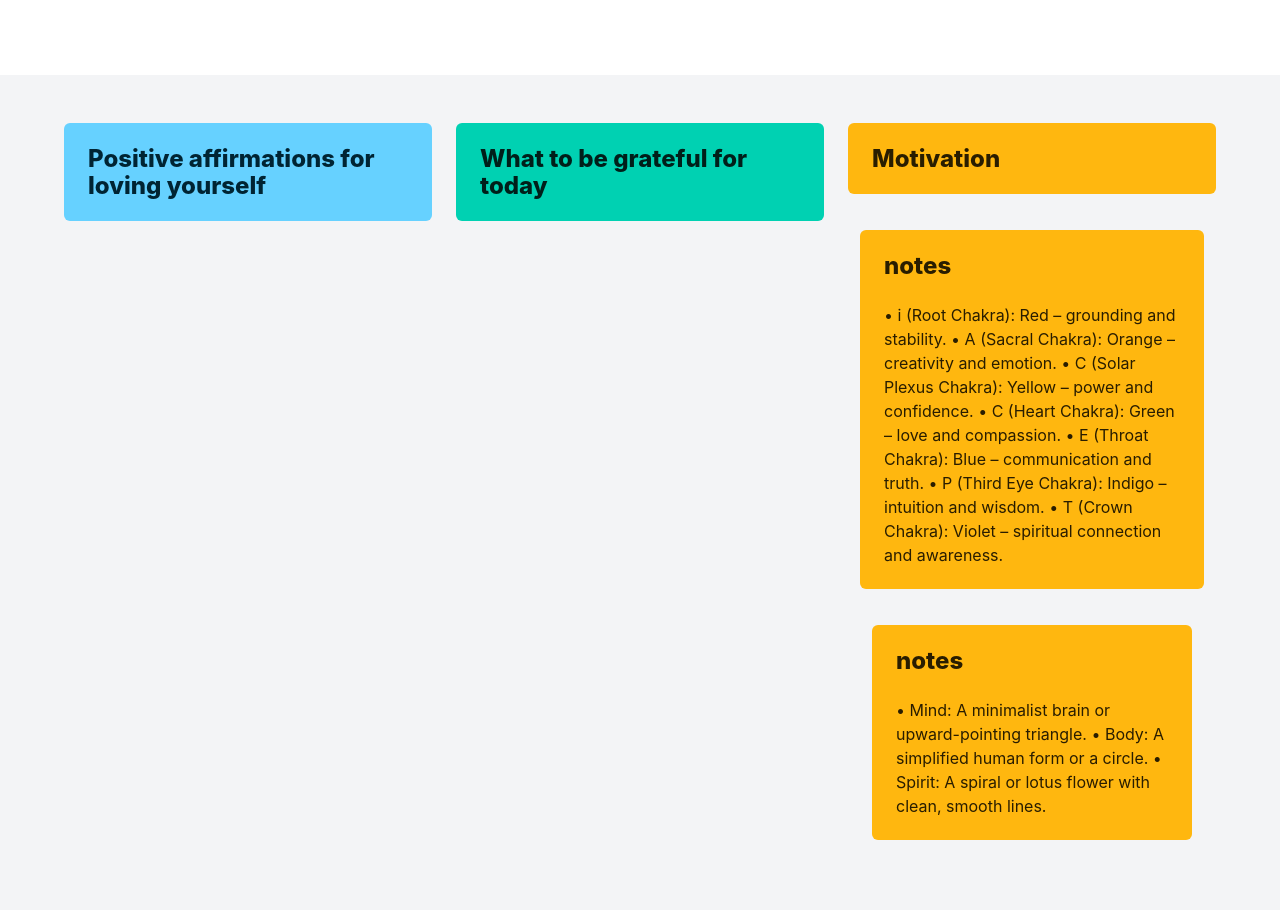
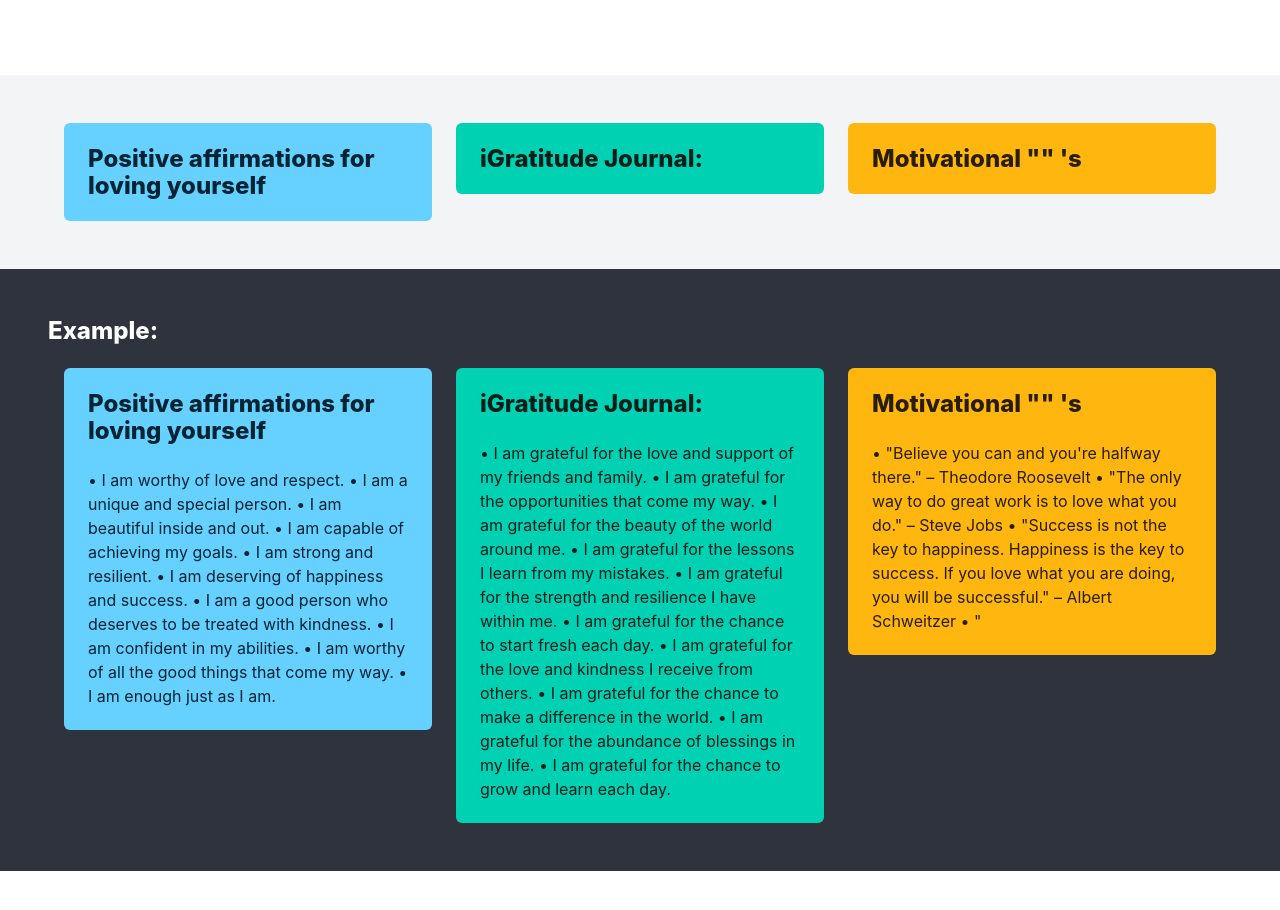
Before and after one commit to NeoTriBaal/Positive-Affirmations, a plain HTML site: page index.html in a window 1280 px wide. Shown: the part 268-1178 px from the top of the page. After the commit the page ends 1139 px from the top, so only its background shows below. Drawn offline with nearby package versions, Linux system fonts and the light colour scheme.

Commit message:
dark mode start, nav bar, example section, footer

```diff
--- a/index.html
+++ b/index.html
@@ -7,11 +7,14 @@
     <link href="
     https://cdn.jsdelivr.net/npm/bulma@1.0.2/css/bulma.min.css
     " rel="stylesheet">
+    <link>
     <script
       defer
       src="https://use.fontawesome.com/releases/v5.0.7/js/all.js"
+
     ></script>
     <!-- <link rel="stylesheet" href="styles/debug.css"> -->
+
      <style>
 
 .center {
@@ -71,10 +74,10 @@
       <div class="navbar-end">
         <div class="navbar-item">
           <div class="buttons">
-            <a class="button is-primary">
+            <a class="button is-light">
               <strong>Sign up</strong>
             </a>
-            <a class="button is-light">
+            <a class="button is-info">
               Log in
             </a>
           </div>
@@ -107,42 +110,66 @@
           </div>
           <div class="column">
             <div class="notification is-primary">
-              <h1 class="title is-size-4">What to be grateful for today</h1>
+              <h1 class="title is-size-4">iGratitude Journal:</h1>
             </div>
           </div>
           <div class="column">
             <div class="notification is-warning">
-              <h1 class="title is-size-4">Motivation</h1>
+              <h1 class="title is-size-4">Motivational "" 's</h1>
 
             </div>
-            <div class="column">
-              <div class="notification is-warning">
-                <h1 class="title is-size-4">notes</h1>
-                <p>
-                  •	i (Root Chakra): Red – grounding and stability.
-                  •	A (Sacral Chakra): Orange – creativity and emotion.
-                  •	C (Solar Plexus Chakra): Yellow – power and confidence.
-                  •	C (Heart Chakra): Green – love and compassion.
-                  •	E (Throat Chakra): Blue – communication and truth.
-                  •	P (Third Eye Chakra): Indigo – intuition and wisdom.
-                  •	T (Crown Chakra): Violet – spiritual connection and awareness.
-                </p>
-              </div>
-              <div class="column">
-                <div class="notification is-warning">
-                  <h1 class="title is-size-4">notes</h1>
-                  <p>
-                    <p>
-                      •	Mind: A minimalist brain or upward-pointing triangle.
-                      •	Body: A simplified human form or a circle.
-                      •	Spirit: A spiral or lotus flower with clean, smooth lines.
-                    </p>
-                  </p>
-                </div>
-          </div>
         </div>
       </div>
     </section>
     <!--/.section-->
+    <!--/.section-->
+    <section class="section has-background-dark">
+      <header class="header">
+        <h1 class="title is-size-4 has-text-white">Example:</h1>
+      <div class="container">
+        <div class="columns">
+          <div class="column">
+            <div class="notification is-info">
+              <h2 class="title is-size-4">Positive affirmations for loving yourself</h1>
+                <p>
+                  •	I am worthy of love and respect.
+                  •	I am a unique and special person.
+                  •	I am beautiful inside and out.
+                  •	I am capable of achieving my goals.
+                  •	I am strong and resilient.
+                  •	I am deserving of happiness and success.
+                  •	I am a good person who deserves to be treated with kindness.
+                  •	I am confident in my abilities.
+                  •	I am worthy of all the good things that come my way.
+                  •	I am enough just as I am.
+
+            </div>
+          </div>
+          <div class="column">
+            <div class="notification is-primary">
+              <h1 class="title is-size-4">iGratitude Journal:</h1>
+              <p>
+                •	I am grateful for the love and support of my friends and family.
+                •	I am grateful for the opportunities that come my way.
+                •	I am grateful for the beauty of the world around me.
+                •	I am grateful for the lessons I learn from my mistakes.
+                •	I am grateful for the strength and resilience I have within me.
+                •	I am grateful for the chance to start fresh each day.
+                •	I am grateful for the love and kindness I receive from others.
+                •	I am grateful for the chance to make a difference in the world.
+                •	I am grateful for the abundance of blessings in my life.
+                •	I am grateful for the chance to grow and learn each day.
+              </p>
+            </div>
+          </div>
+          <div class="column">
+            <div class="notification is-warning">
+              <h1 class="title is-size-4">Motivational "" 's</h1>
+              <p>
+                •	"Believe you can and you're halfway there." – Theodore Roosevelt
+                •	"The only way to do great work is to love what you do." – Steve Jobs
+                •	"Success is not the key to happiness. Happiness is the key to success. If you love what you are doing, you will be successful." – Albert Schweitzer
+                •	"
+    </section>
   </body>
 </html>
```
